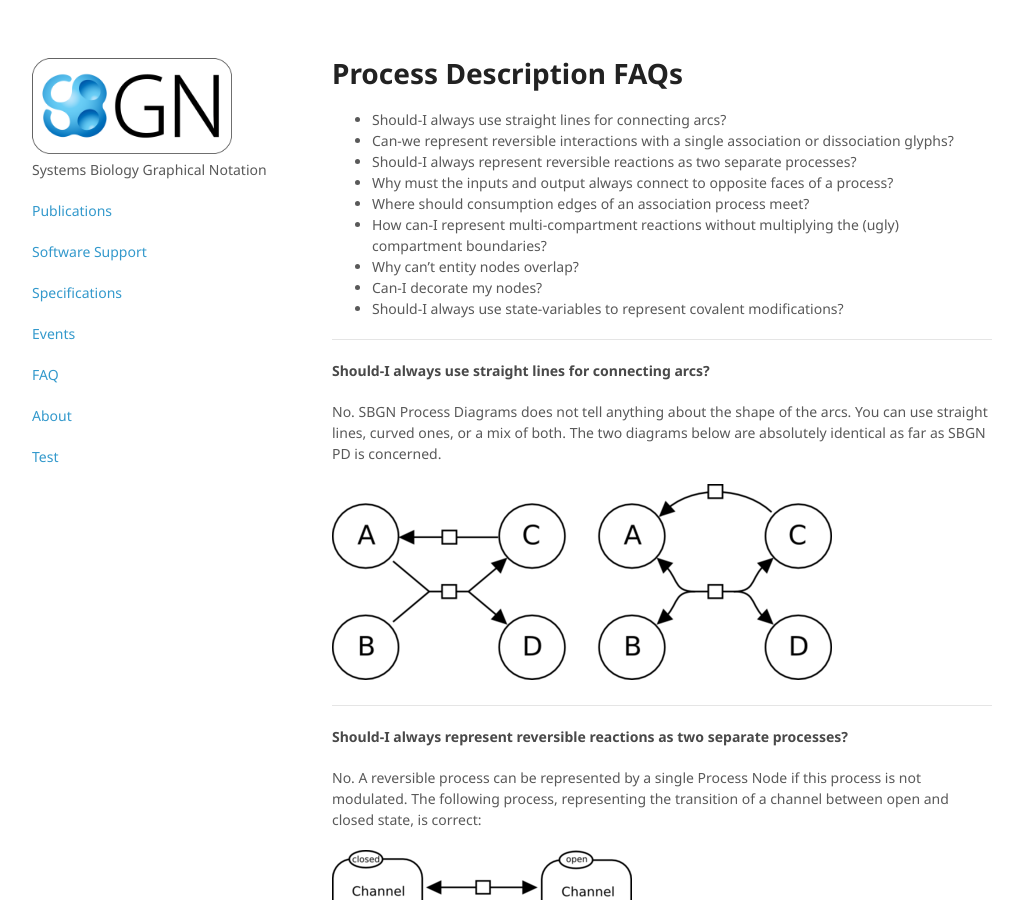
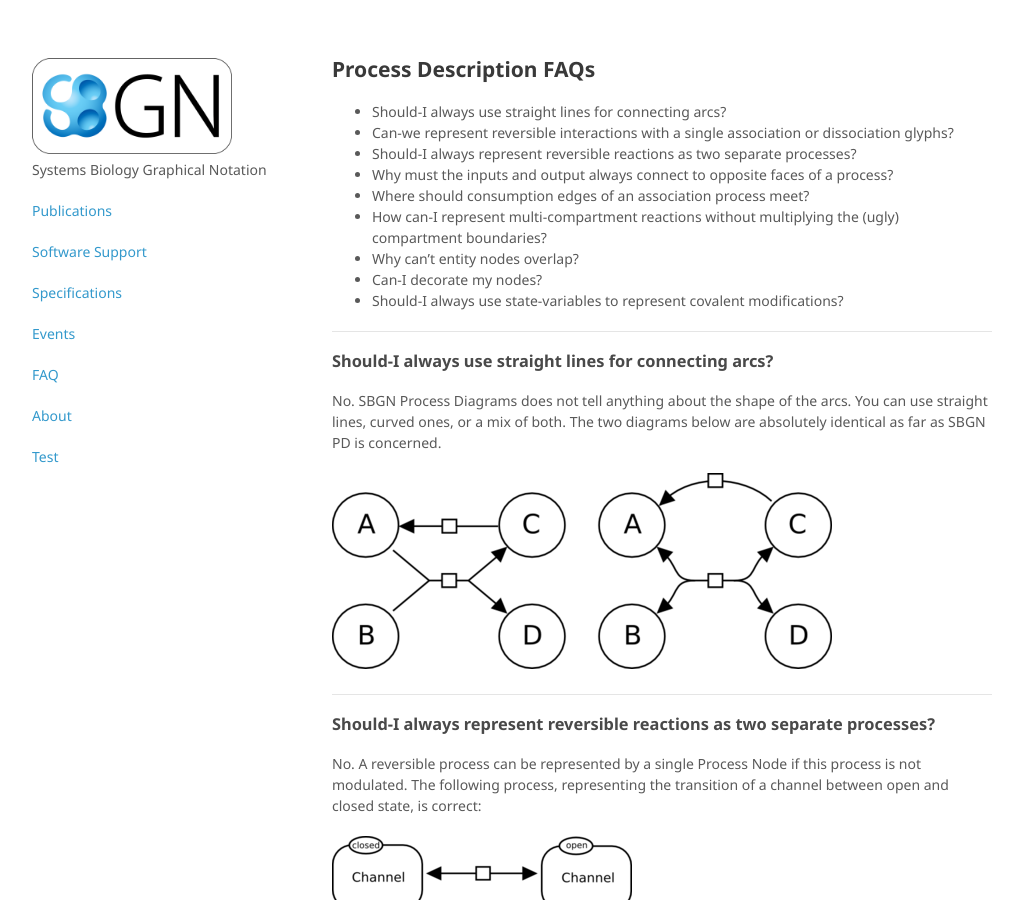
Before and after one commit to sbgn/sbgn, a Jekyll site: the page built from docs/faq/pd.md, in a window 1280 px wide and 900 px high. Shown: the whole window, without its empty margins (128-1151 px from the left). Built offline with Jekyll 4.4.1, drawn with Linux system fonts in a browser that asks for light colours.

Commit message:
added fig. for FAQ ER + update FAQ PD

```diff
--- a/docs/faq/pd.md
+++ b/docs/faq/pd.md
@@ -2,7 +2,7 @@
 layout: default
 permalinks: docs/faq/pd
 ---
-# Process Description FAQs
+## Process Description FAQs
 
 * Should-I always use straight lines for connecting arcs?
 * Can-we represent reversible interactions with a single association or dissociation glyphs?
@@ -16,14 +16,14 @@
 
 
 ---
-#### Should-I always use straight lines for connecting arcs?
+### Should-I always use straight lines for connecting arcs?
 
 No. SBGN Process Diagrams does not tell anything about the shape of the arcs. You can use straight lines, curved ones, or a mix of both. The two diagrams below are absolutely identical as far as SBGN PD is concerned.
 
 ![Curved lines](https://sbgn.github.io/sbgn/images/faq/pd/Curved-lines.png)
 
 ---
-#### Should-I always represent reversible reactions as two separate processes?
+### Should-I always represent reversible reactions as two separate processes?
 
 No. A reversible process can be represented by a single Process Node if this process is not modulated. The following process, representing the transition of a channel between open and closed state, is correct:
 
@@ -41,7 +41,7 @@
 ![Correct reversible transition](https://sbgn.github.io/sbgn/images/faq/pd/Transition-modulated.png)
 
 ---
-#### Can-we represent reversible interactions with a single association or dissociation glyphs?
+### Can-we represent reversible interactions with a single association or dissociation glyphs?
 
 No. A dissociation glyph represents only the ... dissociation, while the association glyph represents only the association process. The following is incorrect:
 
@@ -59,7 +59,7 @@
 ![Correct reversible process](https://sbgn.github.io/sbgn/images/faq/pd/Process-revers.png)
 
 ---
-#### Why must the inputs and outputs always connect to opposite faces of a process?
+### Why must the inputs and outputs always connect to opposite faces of a process?
 
 It is necessary to graphical separate the connection of the links leading to entities pools in two sets, corresponding to the SBML's "reactants" and "products", or the BioPAX "left" and "right". The image below presents a reversible reaction transforming A and B into C and D, or the opposite. On the left, the connections are separated in two opposite groups, and the meaning of the reaction is clear. On the right, on the contrary, each edge is connected to a different face of the process, and one cannot understand which entity pools are transformed into the others.
 
@@ -68,14 +68,14 @@
 
 
 ---
-#### Were should consumption edges of an association process meet?
+### Were should consumption edges of an association process meet?
 
 The consumption edges should always meet in a single point outside the symbol representing a process. This rule applies for association as well. The point can be on the perimeter of the association symbol (center) or away from it (right).
 
 ![Consumption and association meet](https://sbgn.github.io/sbgn/images/faq/pd/Consum-assoc-meet.png)
 
 ---
-#### How can-I represent multi-compartment reactions without multiplying the (ugly) compartment boundaries?
+### How can-I represent multi-compartment reactions without multiplying the (ugly) compartment boundaries?
 
 All Entity Pool Nodes must belong to a compartment. It is possible to draw an EPN overlapping a compartment boundary, and software may provide magnet tools to implement that. However, the EPN always belong to the compartment containing the center of its bounding box. This is suboptimal, and for many biological processes, we want to use a true compartment to represent a membrane. The problem then is the multiplication of the boundaries. Indeed the membrane would have two boundaries, and each of the adjacent compartments another one. The resulting drawing is ugly, and actually misleading for the non-SBGN expert, who may be induced to think there are many more membranes than in reality.
 
@@ -87,29 +87,29 @@
 However, while the map is conceptually fine, it is very hard to relate to the structure of the mitochondrion. But we can perfectly "stack" the compartments together, and draw the following.
 
 
-![Rearrange map of energy production by mitochondrion](https://sbgn.github.io/sbgn/images/faq/pd/Mitochondrion-overlap.png/)
+![Rearrange map of energy production by mitochondrion](https://sbgn.github.io/sbgn/images/faq/pd/Mitochondrion-overlap.png)
 
 It is important to understand that, as far as SBGN PD Level 1 is concerned, the compartments are not CONTAINED into each other.
 
 ---
-#### Why can't entity nodes overlap?
+### Why can't entity nodes overlap?
 
 If entity nodes overlap, the edges connecting to them may become ambiguous, even when fulfilling the layout rule of placing edges above nodes. In the example below, W clearly produces X and Y, but it is not clear if Z is produced by X or Y.
 
 
-![Effect of entity node overlap](https://sbgn.github.io/sbgn/images/faq/pd/No-overlap.png/)
+![Effect of entity node overlap](https://sbgn.github.io/sbgn/images/faq/pd/No-overlap.png)
 
 ---
-#### Can-I decorate my nodes?
+### Can-I decorate my nodes?
 
 Yes! However, the decorations, not part of SBGN PD, will not modify the interpretation of the map. They are a kind of annotation. For instance, the following SBGN PD map represents the Na/K ATPase. The process node is decorated with the "usual" symbol for anti-porters. A yellow star signals that ATP brings energy to the pump. Those decorations are useful and informative for the reader. But they are not standard, and do not change the meaning of the map, which says only that 1ATP+3Nain+2Kout give 1ADP+1Pi+3Naout+2Kin. Furthermore these decorations may not be exchanged between different SBGN-supporting software.
 
 ![Decorate nodes](https://sbgn.github.io/sbgn/images/faq/pd/Decorate-node.png)
 
 ---
-#### Should-I always use state-variables to represent covalent modifications?
+### Should-I always use state-variables to represent covalent modifications?
 
 No. As usual in SBGN, there is more than one way to do it, as far as your reader unambiguously interpret what you intend to convey. The figure represents the successive phosphorylations of MAP kinase. The top processes use state variables to represent the different phosphorylation sites. The bottom ones use different labels to represent the pools of non-phosphorylated and phosphorylated species. In the first case, one know that the differences between the entity pool nodes are phosphorylation because "P" is a reserved label for state variables. Because of the rules "once a variable, always a variable" (sometimes considered equivalent to the closed-world hypothesis), one must represent both state variables on each node, even if they are not affected by a process. On the contrary, in the second case, the only rule is that the labels must be different. As a consequence, one is not forced to mention the various sites in all labels. But one cannot know what the modifications are. "YP" is just a string.
 
 
-![Different ways of representing covalent modifications](https://sbgn.github.io/sbgn/images/faq/pd/Label-vs-statevariables.png/)
+![Different ways of representing covalent modifications](https://sbgn.github.io/sbgn/images/faq/pd/Label-vs-statevariables.png)
```
Also changed, not shown: docs/faq/er.md (+9 -9 lines), images/faq/er/Assignment-er.png (added), images/faq/er/Dephosphorylation-er.png (added), images/faq/er/Faq-kinase.png (added), images/faq/er/Interaction-activation.png (added).
